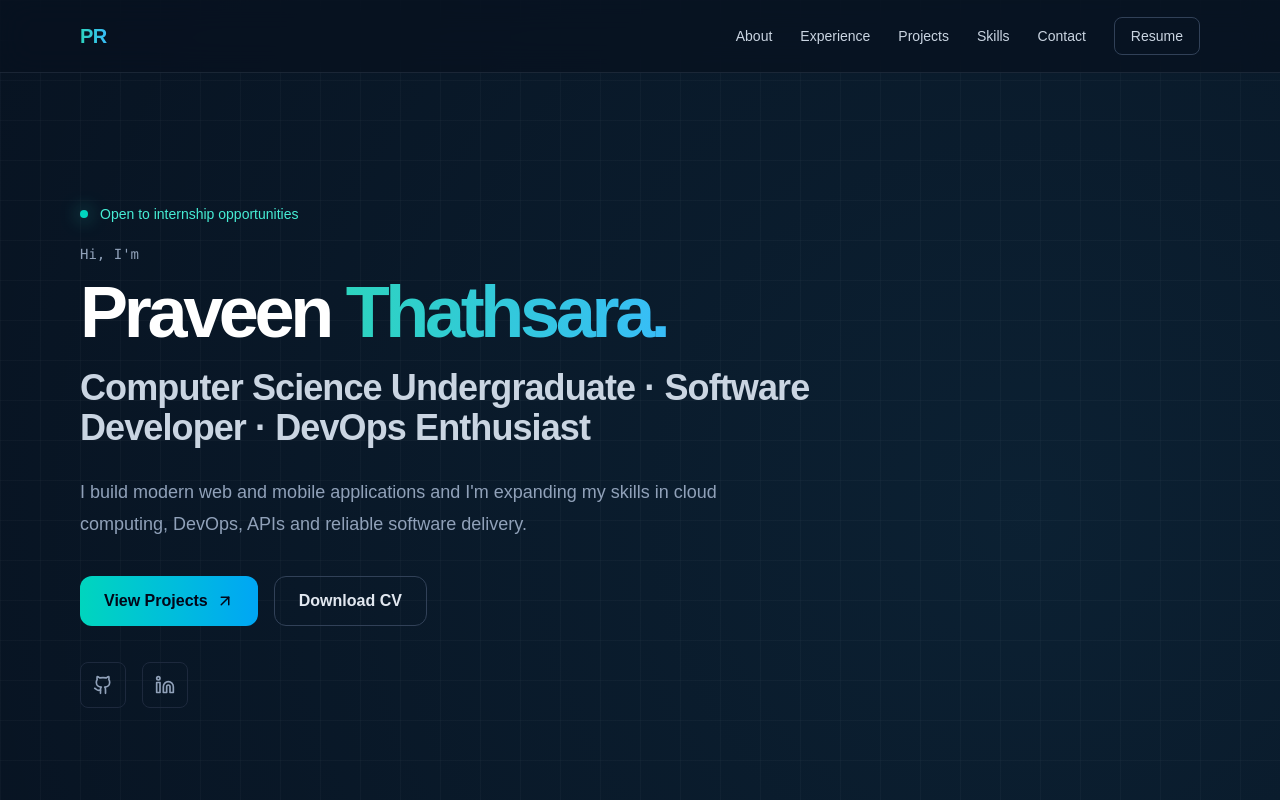
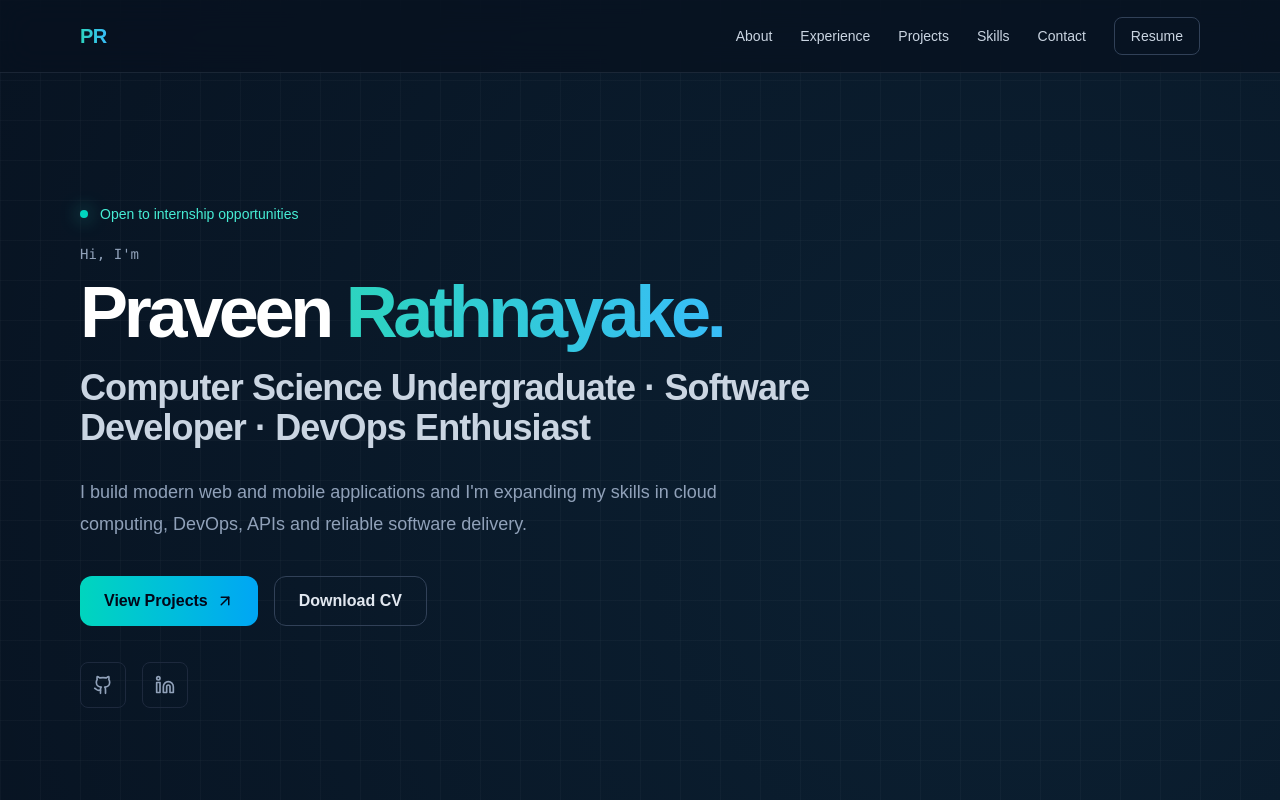
Before and after one commit to Praveen-Thathsara/praveen-portfolio, a Next.js app: page / in a window 1280 px wide. Shown: the top 800 px of the page. Built offline with nearby package versions, Linux system fonts and the light colour scheme.

Commit message:
fix: update name from Thathsara to Rathnayake in the homepage

```diff
--- a/app/page.tsx
+++ b/app/page.tsx
@@ -143,7 +143,7 @@ export default function Home() {
               </div>
               <p className="mb-3 font-mono text-sm text-slate-400">Hi, I&apos;m</p>
               <h1 className="text-5xl font-black tracking-[-.06em] text-white sm:text-7xl">
-                Praveen <span className="text-gradient">Thathsara.</span>
+                Praveen <span className="text-gradient">Rathnayake.</span>
               </h1>
               <h2 className="mt-5 max-w-3xl text-2xl font-bold tracking-tight text-slate-300 sm:text-4xl">
                 Computer Science Undergraduate · Software Developer · DevOps Enthusiast
```
